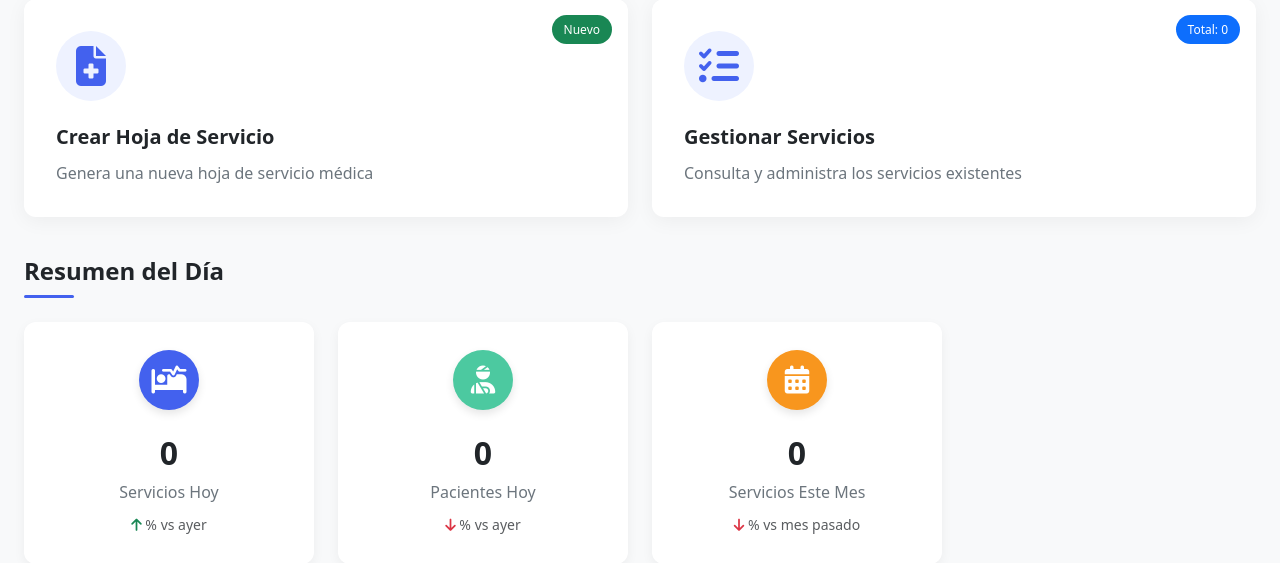
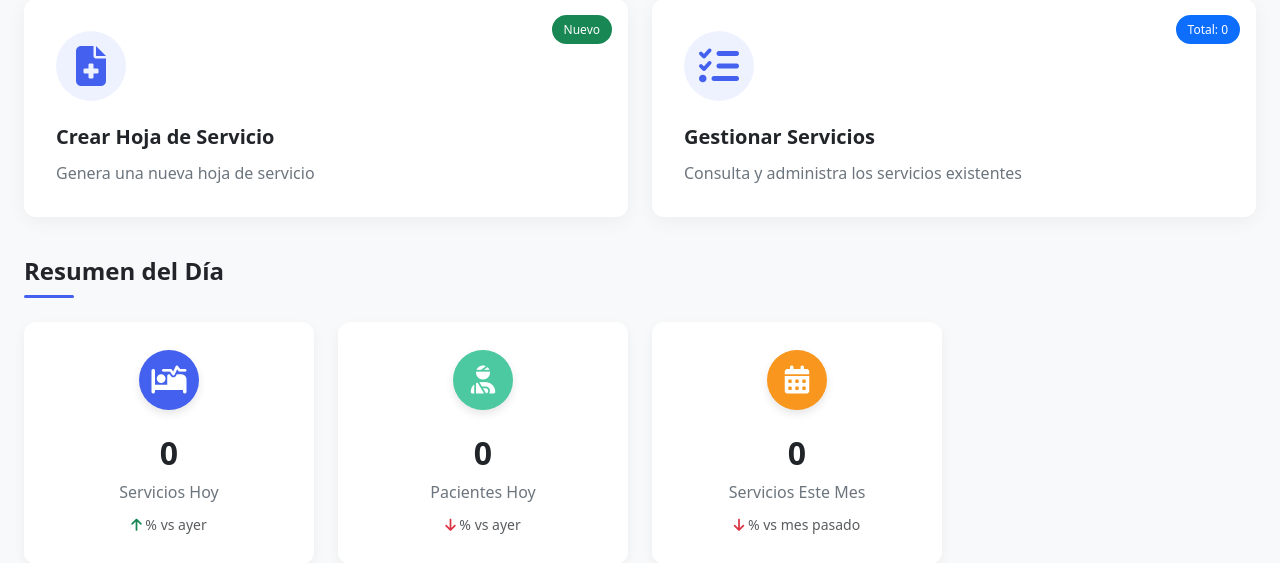
Before and after one commit to pr3s1-mun1/Rescate, a Django app: page /servicios/servicios/ in a window 1280 px wide. Shown: the part 250-813 px from the top of the page. Run offline with Django 5.2, Linux system fonts and the light colour scheme; data that the repository does not hold is empty; parts of the project's set-up code (start-up, migrations or seed data) failed here and were passed over.

Commit message:
Coreccion de textos en pantalla de gestion

```diff
--- a/apps/procesos/templates/serv_principal.html
+++ b/apps/procesos/templates/serv_principal.html
@@ -4,7 +4,7 @@
 <head>
     <meta charset="UTF-8">
     <meta name="viewport" content="width=device-width, initial-scale=1.0">
-    <title>Dashboard Médico</title>
+    <title>Gestión de Servicios</title>
     <!-- Font Awesome -->
     <link rel="stylesheet" href="https://cdnjs.cloudflare.com/ajax/libs/font-awesome/6.5.0/css/all.min.css">
     <!-- Google Fonts -->
@@ -352,7 +352,7 @@
                 <div class="card-tile">
                     <i class="fas fa-file-medical"></i>
                     <h4>Crear Hoja de Servicio</h4>
-                    <p>Genera una nueva hoja de servicio médica</p>
+                    <p>Genera una nueva hoja de servicio</p>
                     <span class="tile-badge bg-success text-white">Nuevo</span>
                 </div>
             </a>
```
